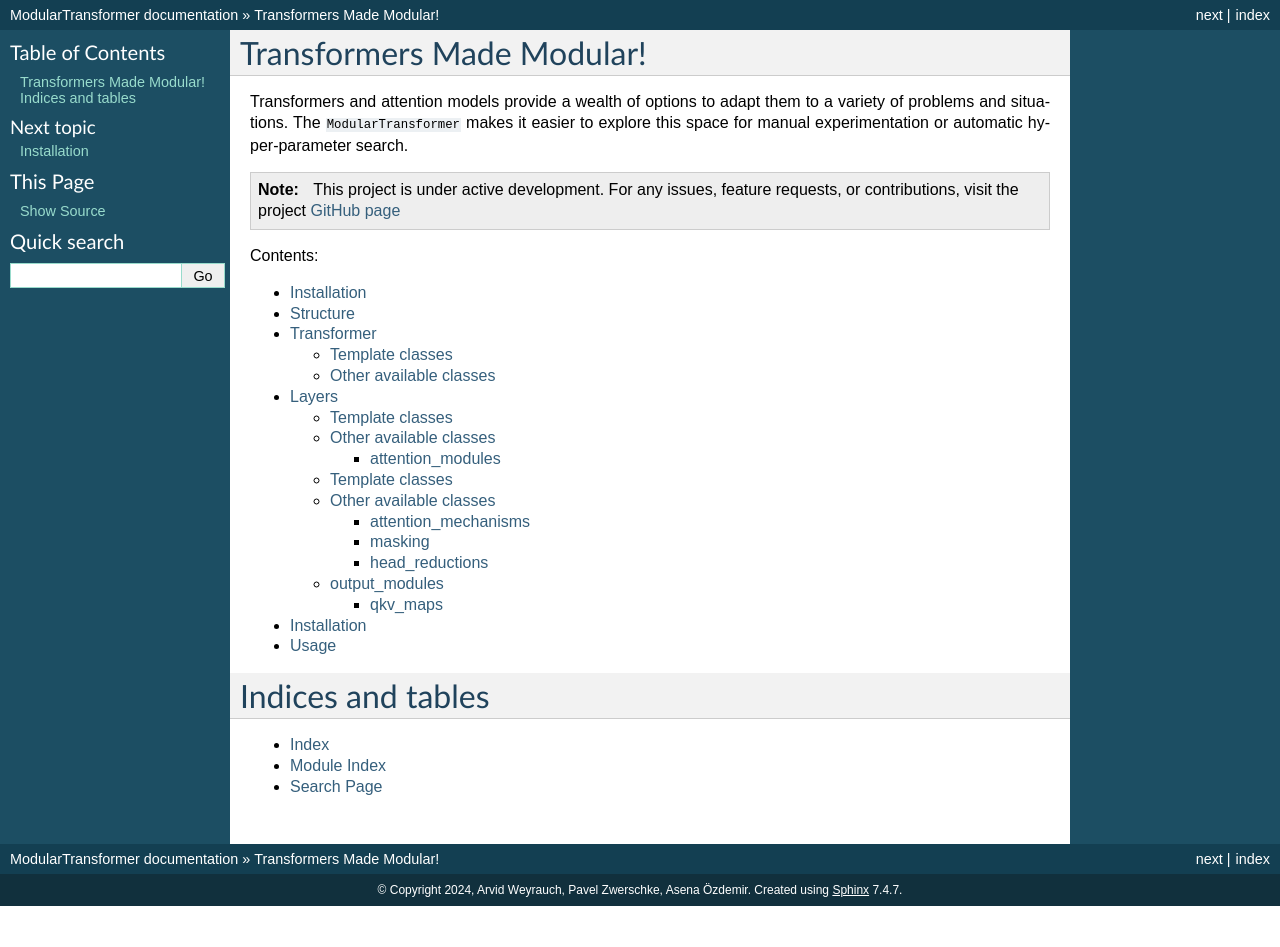
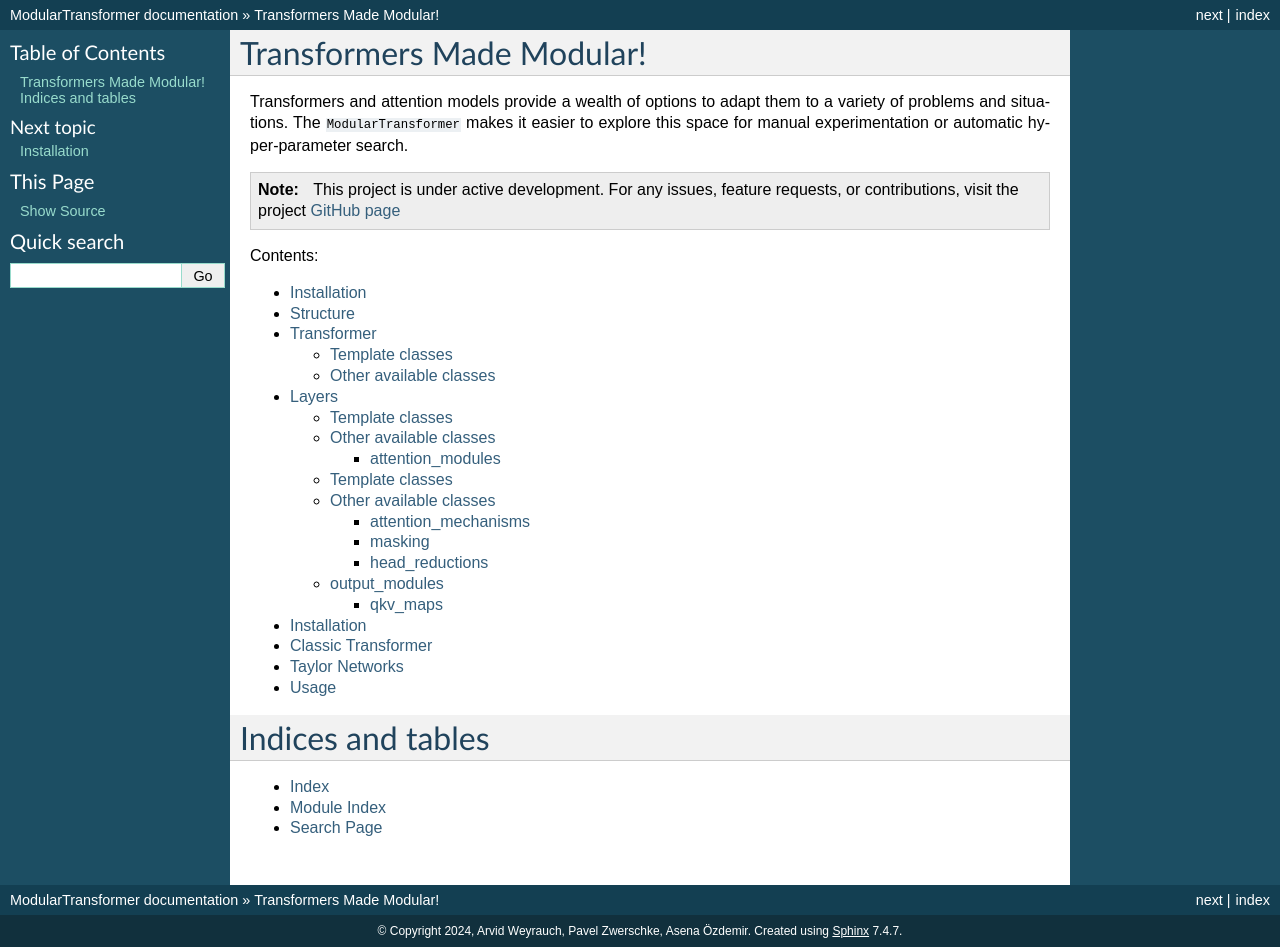
Before and after one commit to RAI-SCC/ModularTransformer, a Sphinx documentation site: the page built from docs/source/index.rst, in a window 1280 px wide. Built offline with Sphinx 7.4.7, drawn with Linux system fonts in a browser that asks for light colours; before the commit the page ends 906 px from its top, so only the background shows below that.

Commit message:
added stubs for the existing types of models

```diff
--- /dev/null
+++ b/docs/source/classic.rst
@@ -0,0 +1,2 @@
+Classic Transformer
+===================
--- a/docs/source/index.rst
+++ b/docs/source/index.rst
@@ -18,6 +18,8 @@ The ``ModularTransformer`` makes it easier to explore this space for manual expe
 
    install
    structure
+   classic
+   taylor
    usage
 
 .. Links
--- /dev/null
+++ b/docs/source/taylor.rst
@@ -0,0 +1,2 @@
+Taylor Networks
+===============
```
